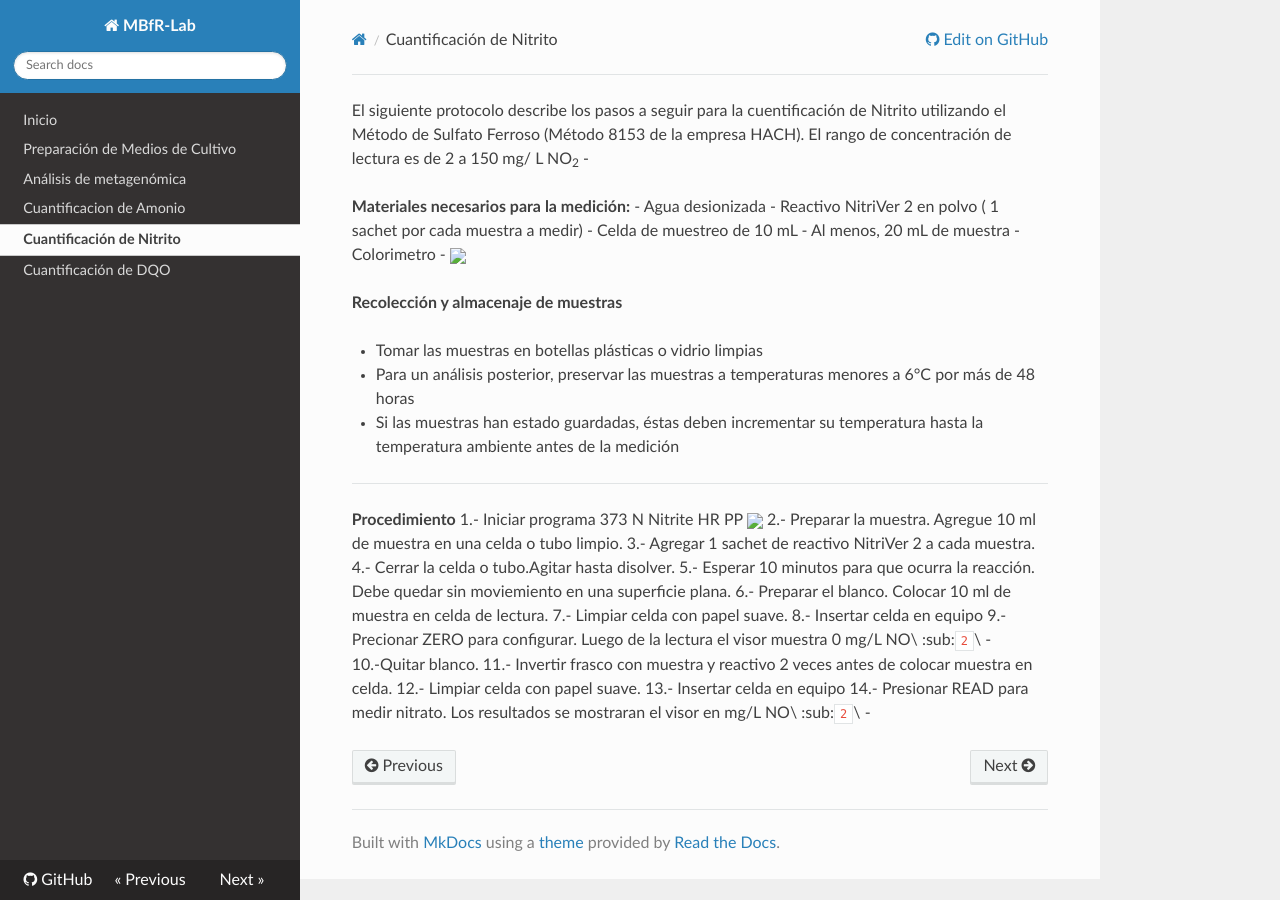
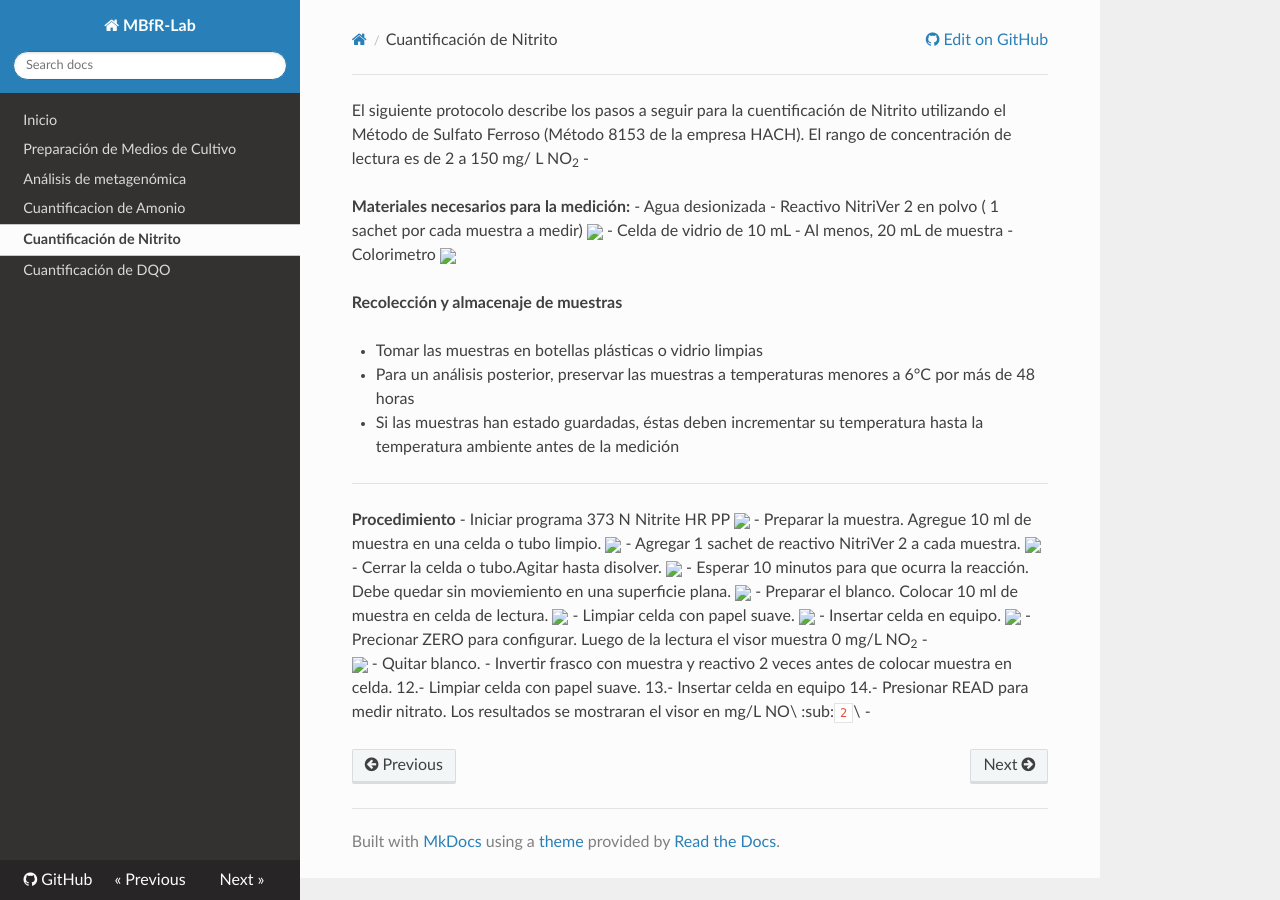
Before and after one commit to Eulogy320/MBfR-Lab, an MkDocs documentation site: the page built from docs/Cuantificación Nitrito.md, in a window 1280 px wide. Built offline with MkDocs 1.6.1, drawn with Linux system fonts in a browser that asks for light colours; nearby versions of some CDN libraries.

Commit message:
Update Cuantificación Nitrito.md

```diff
--- a/docs/Cuantificación Nitrito.md
+++ b/docs/Cuantificación Nitrito.md
@@ -5,10 +5,11 @@ El rango de concentración de lectura es de 2 a 150 mg/ L NO<sub>2</sub> <exp>-<
  **Materiales necesarios para la medición:**
 - Agua desionizada
 - Reactivo NitriVer 2 en polvo ( 1 sachet por cada muestra a medir)
-- Celda de muestreo de 10 mL
+<img src="images/Nitraver2.jpeg" width="150">
+- Celda de vidrio de 10 mL
 - Al menos, 20 mL de muestra
 - Colorimetro
-- <img src="images/DR900_Tapa.jpeg" width="200">
+<img src="images/DR900_Tapa.jpeg" width="150">
 
 
 **Recolección y almacenaje de muestras**
@@ -19,17 +20,26 @@ El rango de concentración de lectura es de 2 a 150 mg/ L NO<sub>2</sub> <exp>-<
 
 ---------------------------------------------------------------------------------------------------------------------------------------------
 **Procedimiento**
-1.- Iniciar programa 373 N Nitrite HR PP <img src="images/DR900_Tapa.jpeg" width="200">
-2.- Preparar la muestra. Agregue 10 ml de muestra en una celda o tubo limpio.
-3.- Agregar 1 sachet de reactivo NitriVer 2 a cada muestra.
-4.- Cerrar la celda o tubo.Agitar hasta disolver.
-5.- Esperar 10 minutos para que ocurra la reacción. Debe quedar sin moviemiento en una superficie plana.
-6.- Preparar el blanco. Colocar 10 ml de muestra en celda de lectura.
-7.- Limpiar celda con papel suave.
-8.- Insertar celda en equipo
-9.- Precionar ZERO para configurar. Luego de la lectura el visor muestra 0 mg/L NO\ :sub:`2`\ -
-10.-Quitar blanco.
-11.- Invertir frasco con muestra y reactivo 2 veces antes de colocar muestra en celda.
+- Iniciar programa 373 N Nitrite HR PP
+<img src="images/Inicio programa.png" width="150">
+- Preparar la muestra. Agregue 10 ml de muestra en una celda o tubo limpio.
+<img src="images/prep sample.png" width="150">
+- Agregar 1 sachet de reactivo NitriVer 2 a cada muestra.
+ <img src="images/add polvo.png" width="150">
+- Cerrar la celda o tubo.Agitar hasta disolver.
+<img src="images/agitar.png" width="150">
+- Esperar 10 minutos para que ocurra la reacción. Debe quedar sin moviemiento en una superficie plana.
+<img src="images/esperar 10 min.png" width="150">
+- Preparar el blanco. Colocar 10 ml de muestra en celda de lectura.
+<img src="images/prep sample.png" width="150">
+- Limpiar celda con papel suave.
+<img src="images/limpiar.png" width="150">
+- Insertar celda en equipo.
+<img src="images/montar en equipo.png" width="150">
+- Precionar ZERO para configurar. Luego de la lectura el visor muestra 0 mg/L NO<sub>2</sub> <exp>-</exp>
+<img src="images/zero.png" width="150">
+- Quitar blanco.
+- Invertir frasco con muestra y reactivo 2 veces antes de colocar muestra en celda.
 12.- Limpiar celda con papel suave.
 13.- Insertar celda en equipo
 14.- Presionar READ para medir nitrato. Los resultados se mostraran el visor en mg/L NO\ :sub:`2`\ -
```
